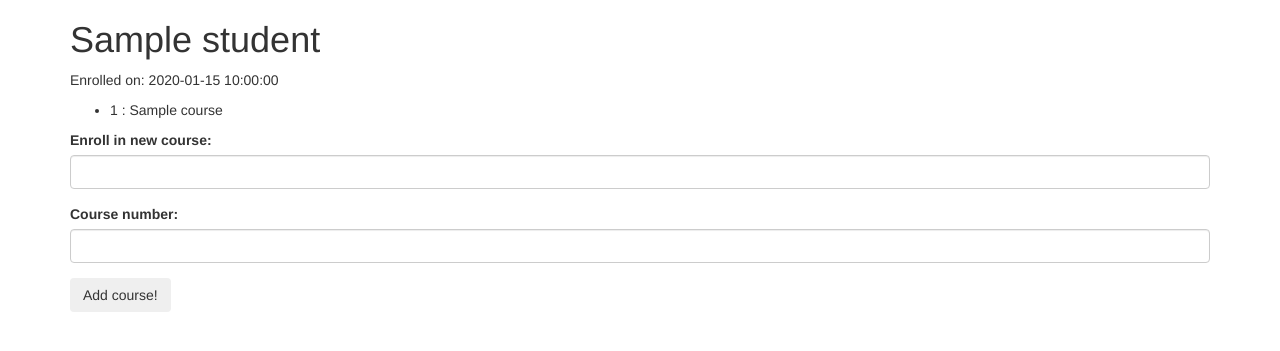
After one commit to KennaW/registrar_joins, a PHP site: template views/edit_student.html.twig in a window 1280 px wide. The commit adds this page. Shown: the top 351 px of the page. Run offline with PHP 8.4, Linux system fonts and the light colour scheme; the template is opened without the code that fills it: most values are stand-ins (such as "Sample title", 1, 10 or a date in 2020); some libraries are stand-ins or nearby versions.

Commit message:
Create capability to enroll student in courses

```diff
--- a/views/courses.html.twig
+++ b/views/courses.html.twig
@@ -16,7 +16,8 @@
                                 <li>Course name: {{ course.getName }} Course number: {{ course.getCourseNumber }}</li>
                             </ul>
                         {% endfor %}
-
+                    {% else %}
+                        No courses!
                     {% endif %}
                 </div>
 
@@ -34,6 +35,9 @@
                         </div>
                         <button type='submit' class='btn'>Submit</button>
                     </form>
+                    <form action='/delete_courses' method='post'>
+                        <button type='submit' class='bbtn btn-danger'>DELETE.</button>
+                    </form>
                 </div>
             </div>
         </div>
--- /dev/null
+++ b/views/edit_student.html.twig
@@ -0,0 +1,35 @@
+<!DOCTYPE html>
+<html>
+    <head>
+        <link rel='stylesheet' href='https://maxcdn.bootstrapcdn.com/bootstrap/3.3.2/css/bootstrap.min.css'>
+        <link rel='stylesheet' href='css/styles.css'>
+        <title>University Registrrrrraaaarrrrr!!</title>
+    </head>
+    <body>
+        <div class='container'>
+            <h1>{{ student.getName }}</h1>
+            <p>Enrolled on: {{ student.getEnrollDate }}</p>
+
+            {% if courses is not empty %}
+                <ul>
+                {% for course in courses %}
+                    <li>{{ course.getCourseNumber }} : {{ course.getName }}</li>
+                {% endfor %}
+                </ul>
+            {% endif %}
+
+            <form action='/enroll' method='post'>
+                <input id='student_id' name='student_id' type='hidden' value='{{ student.getId }}'>
+                <div class='form-group'>
+                    <label for='course_name'>Enroll in new course:</label>
+                    <input id='course_name' name='course_name' class='form-control' type='text'>
+                </div>
+                <div class='form-group'>
+                    <label for='course_number'>Course number:</label>
+                    <input id='course_number' name='course_number' class='form-control' type='text'>
+                </div>
+                <button type='submit' class='btn'>Add course!</button>
+            </form>
+        </div>
+    </body>
+</html>
--- a/views/students.html.twig
+++ b/views/students.html.twig
@@ -13,7 +13,7 @@
                     {% if students is not empty %}
                         {% for student in students %}
                             <ul>
-                                <li>Student name: {{ student.getName }} Enroll date: {{ student.getEnrollDate }}</li>
+                                <li>Student name: <a href='/edit_student/{{ student.getId }}'>{{ student.getName }}</a> Enroll date: {{ student.getEnrollDate }}</li>
                             </ul>
                         {% endfor %}
                         {% else %}
```
Also changed, not shown: app/app.php (+28 -4 lines), src/Student.php (+8 -0 lines).
